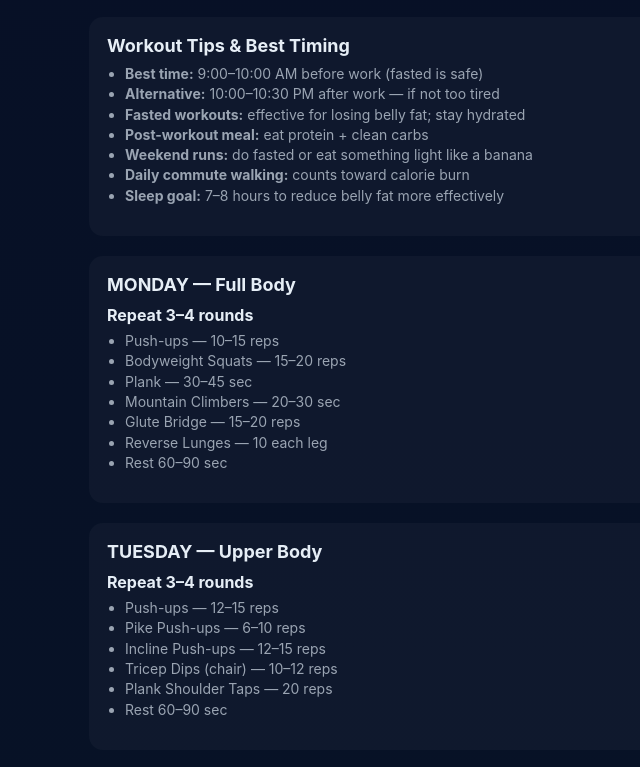
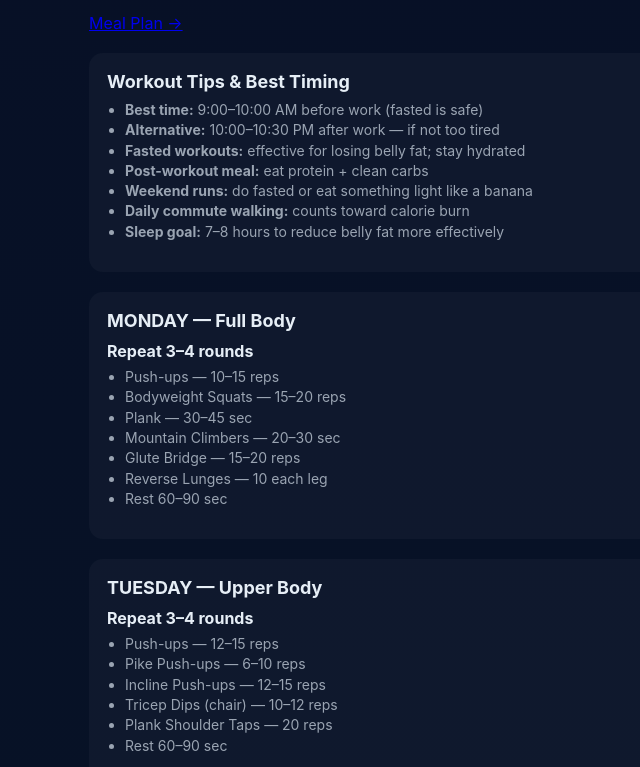
Before and after one commit to mrkdgdg/Workout, a plain HTML site: page index.html in a window 1280 px wide. Shown: the part 95-862 px from the top of the page, without its empty margins (141-781 px from the left). Drawn offline with Linux system fonts and the light colour scheme.

Commit message:
Update index.html

```diff
--- a/index.html
+++ b/index.html
@@ -36,6 +36,8 @@
     <p class="lead">Daily Workouts + 12 Week Progressive Plan • No Equipment</p>
   </div>
 </header>
+
+<p><a href="meals.html">Meal Plan →</a></p>
 
  <div class="card">
   <h2>Workout Tips & Best Timing</h2>
```
